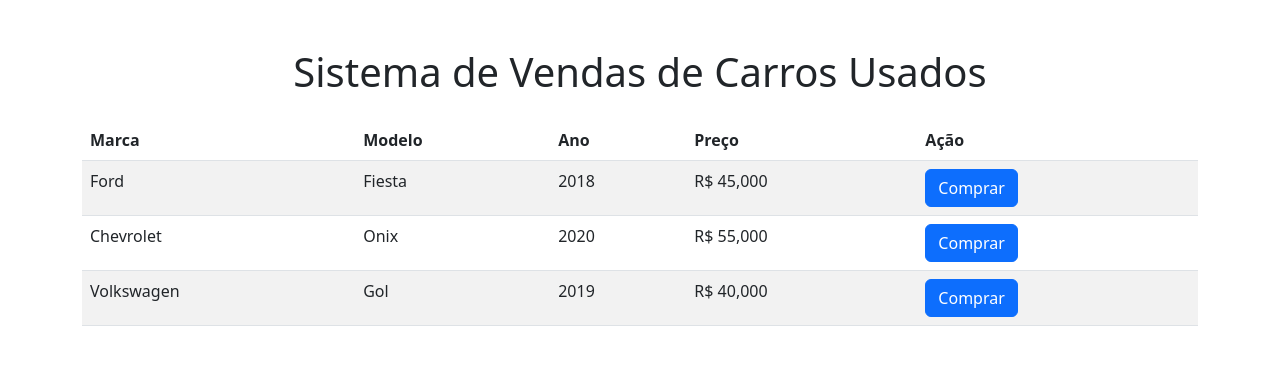
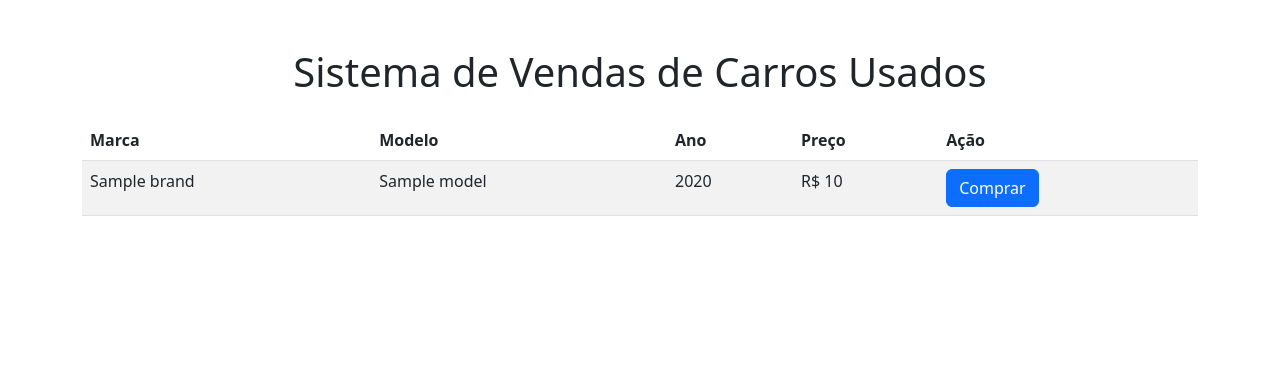
Before and after one commit to maxwelldeveloper7/github-copilot-na-pratica, a Flask app: template CAR-APP/my-flask-app/app/templates/car_sales.html in a window 1280 px wide. Shown: the top 365 px of the page. Run offline with Flask 3, Linux system fonts and the light colour scheme; the template is opened without the code that fills it: most values are stand-ins (such as "Sample title", 1, 10 or a date in 2020); some libraries are stand-ins or nearby versions.

Commit message:
consegui com o copilot

```diff
--- a/CAR-APP/my-flask-app/app/static/car_sales.js
+++ b/CAR-APP/my-flask-app/app/static/car_sales.js
@@ -1,13 +1,11 @@
 document.addEventListener("DOMContentLoaded", () => {
-    const buttons = document.querySelectorAll(".comprar-btn");
+    const buttons = document.querySelectorAll("button");
+    console.log("Botões encontrados:", buttons);
 
     buttons.forEach(button => {
-        button.addEventListener("click", (event) => {
-            const row = event.target.closest("tr");
-            const marca = row.children[0].textContent;
-            const modelo = row.children[1].textContent;
-
-            alert(`O carro ${marca} ${modelo} foi vendido!`);
+        button.addEventListener("click", () => {
+            const carName = button.getAttribute("car") || 'Desconhecido';
+            alert(`O carro ${carName} foi vendido!`);
         });
     });
 });
--- a/CAR-APP/my-flask-app/app/templates/car_sales.html
+++ b/CAR-APP/my-flask-app/app/templates/car_sales.html
@@ -19,29 +19,42 @@
                     <th>Ação</th>
                 </tr>
             </thead>
-            <tbody>
+            <!-- <tbody>
                 <tr>
                     <td>Ford</td>
                     <td>Fiesta</td>
                     <td>2018</td>
                     <td>R$ 45,000</td>
-                    <td><button class="btn btn-primary comprar-btn" data-car-id="1">Comprar</button></td>
+                    <td><button car="Ford" brand="Ford">Comprar</button></td>
                 </tr>
                 <tr>
                     <td>Chevrolet</td>
                     <td>Onix</td>
                     <td>2020</td>
                     <td>R$ 55,000</td>
-                    <td><button class="btn btn-primary comprar-btn" data-car-id="2">Comprar</button></td>
+                    <td><button car="Chevrolet" brand="Chevrolet">Comprar</button></td>
                 </tr>
                 <tr>
                     <td>Volkswagen</td>
                     <td>Gol</td>
                     <td>2019</td>
                     <td>R$ 40,000</td>
-                    <td><button class="btn btn-primary comprar-btn" data-car-id="3">Comprar</button></td>
+                    <td><button car="Volkswagen" brand="Volkswagen">Comprar</button></td>
                 </tr>
+            </tbody> -->
+
+            <tbody>
+                {% for car in cars %}
+                <tr>
+                    <td>{{ car.brand }}</td>
+                    <td>{{ car.model }}</td>
+                    <td>{{ car.year }}</td>
+                    <td>R$ {{ car.price }}</td>
+                    <td><button car="{{ car.model }}" brand="{{ car.brand }}" class=" btn btn-primary">Comprar</button></td>
+                </tr>
+                {% endfor %}
             </tbody>
+
         </table>
     </div>
     <script src="{{ url_for('static', filename='car_sales.js') }}"></script>
```
Also changed, not shown: CAR-APP/my-flask-app/app/route.py (+7 -1 lines).
